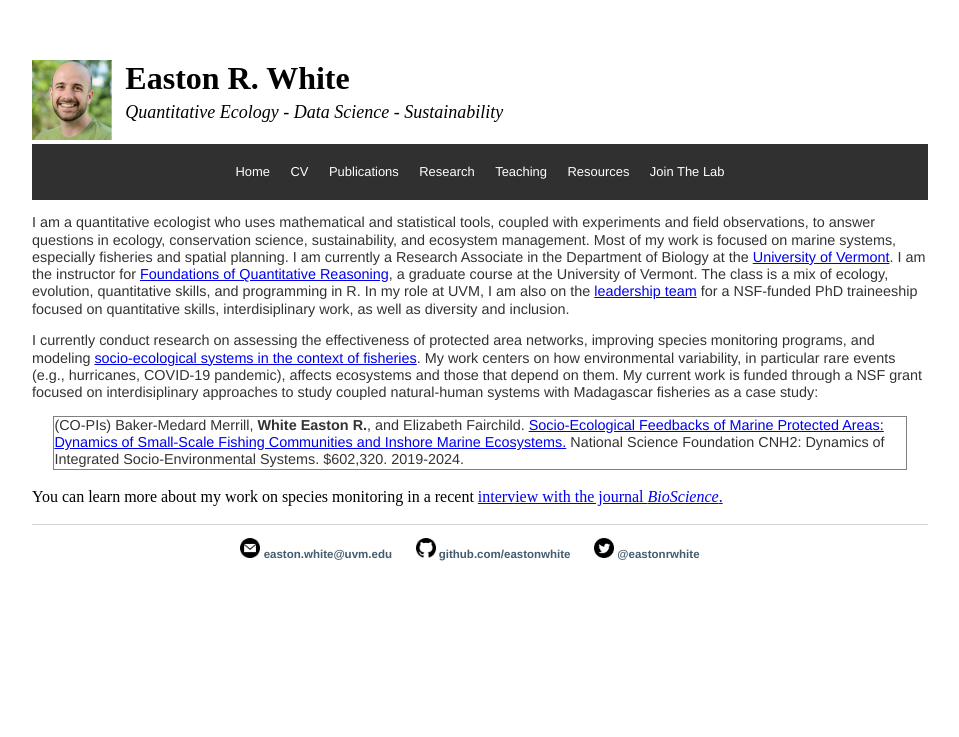
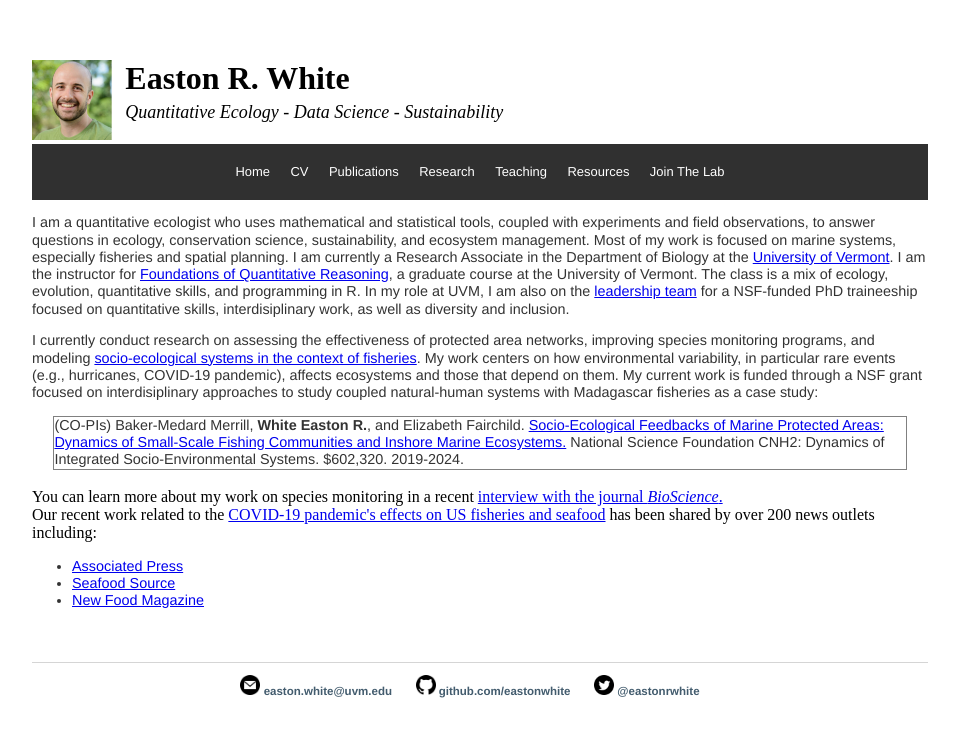
Before and after one commit to eastonwhite/eastonwhite.github.io, a Jekyll site: the page built from index.html, in a window 1280 px wide. Shown: the top 737 px of the page, without its empty margins (160-1119 px from the left). Built offline with Jekyll 4.4.1, drawn with Linux system fonts in a browser that asks for light colours.

Commit message:
added COVID news

```diff
--- a/index.html
+++ b/index.html
@@ -18,6 +18,16 @@ I am a quantitative ecologist who uses mathematical and statistical tools, coupl
 You can learn more about my work on species monitoring in a recent <a href="http://bioscience-talks.aibs.org/saving-species-with-better-monitoring">interview with the journal <i>BioScience</i>.</a>
 
 <br />
+
+Our recent work related to the <a href="https://eastonwhite.github.io/publications/2020_White_etal_FishFisheries.pdf">COVID-19 pandemic's effects on US fisheries and seafood</a> has been shared by over 200 news outlets including:
+ <ul>
+  <li><a href="https://apnews.com/article/coronavirus-global-seafood-trade-maine-9f61277ba1ba3e01a062b341df6f90f2" target="_blank">Associated Press</a></li>
+  <li><a href="https://www.seafoodsource.com/news/supply-trade/study-provides-first-comprehensive-look-at-covid-s-impact-on-us-seafood-industry" target="_blank">Seafood Source</a></li>
+  <li><a href="https://www.newfoodmagazine.com/news/127834/us-seafood-industry/" target="_blank">New Food Magazine</a></li>
+</ul>
+
+
+<br />
 <br />
 
 <!-- Global site tag (gtag.js) - Google Analytics -->
```
